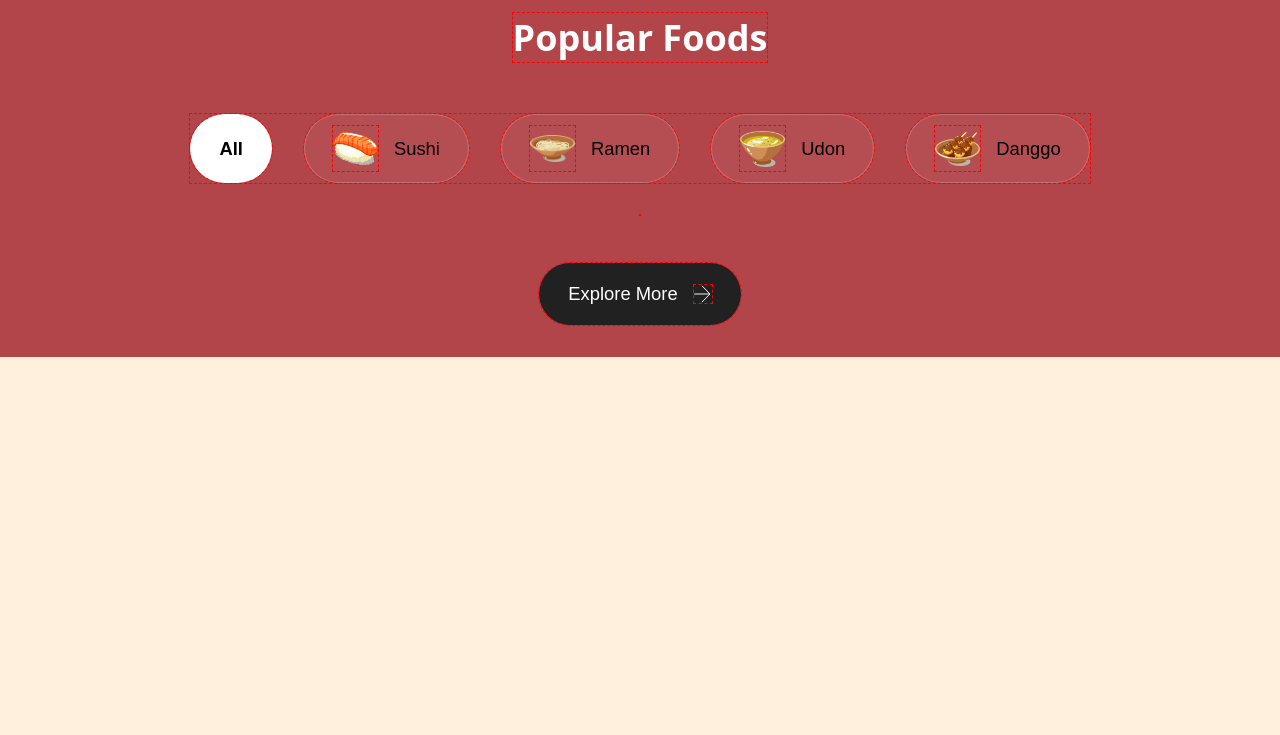
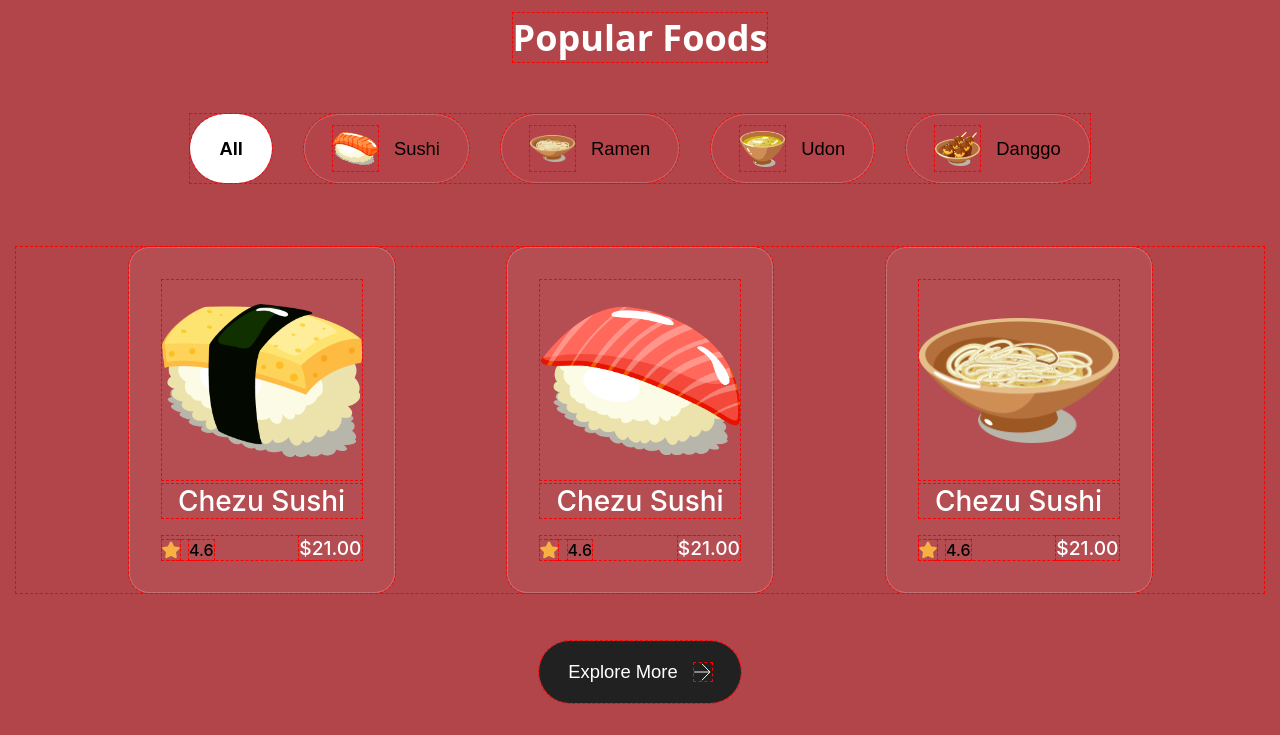
Before and after one commit to druxvh/sushiSite, a website built with Vite: page index.html in a window 1280 px wide. Shown: the part 1341-2076 px from the top of the page. Before the commit the page ends 1698 px from the top, so only its background shows below. Built offline with nearby package versions, Linux system fonts and the light colour scheme.

Commit message:
add popular foods catalogue

```diff
--- a/css/sections/menu.css
+++ b/css/sections/menu.css
@@ -34,7 +34,7 @@
   align-items: center;
   gap: 1rem;
   padding: 0.7rem 1.75rem;
-  background-color: rgba(255, 255, 255, 0.05);
+  background-color: rgba(234, 70, 70, 0.05);
   border: 1px solid rgba(255, 255, 255, 0.2);
   border-radius: 50px;
   font-size: 1.15rem;
@@ -72,3 +72,45 @@
   height: 18px;
   width: 18px;
 }
+
+.popular-foods__catalogue {
+  width: 100%;
+  display: flex;
+  justify-content: space-evenly;
+
+  margin-top: 2rem;
+}
+.popular-foods__card {
+  min-width: 250px;
+  padding: 2rem;
+  background-color: rgba(255, 255, 255, 0.05);
+  border: 1px solid rgba(255, 255, 255, 0.2);
+  border-radius: 20px;
+}
+.popular-foods__card-image {
+  object-fit: contain;
+  height: 200px;
+  width: 200px;
+}
+.popular-foods__card-title {
+  color: #fff;
+  text-align: center;
+  font-size: 1.75rem;
+  font-weight: 500;
+}
+.popular-foods__card-details {
+  margin-top: 18px;
+  display: flex;
+  justify-content: space-between;
+  align-items: end;
+}
+.popular-foods__card-rating {
+  display: flex;
+  gap: 0.6rem;
+  font-weight: 500;
+}
+.popular-foods__card-price {
+  color: #fff;
+  font-size: 1.2rem;
+  font-weight: 500;
+}
--- a/index.html
+++ b/index.html
@@ -105,7 +105,51 @@
         </button>
       </div>
       <div class="popular-foods__catalogue">
-        <!-- JS -->
+        <article class="popular-foods__card">
+          <img
+            class="popular-foods__card-image"
+            src="assets/sushi-12.png"
+            alt="sushi"
+          />
+          <h4 class="popular-foods__card-title">Chezu Sushi</h4>
+          <div class="popular-foods__card-details">
+            <div class="popular-foods__card-rating">
+              <img src="assets/star.svg" alt="star" />
+              <p>4.6</p>
+            </div>
+            <p class="popular-foods__card-price">$21.00</p>
+          </div>
+        </article>
+        <article class="popular-foods__card active-card">
+          <img
+            class="popular-foods__card-image"
+            src="assets/sushi-11.png"
+            alt="sushi"
+          />
+          <h4 class="popular-foods__card-title">Chezu Sushi</h4>
+          <div class="popular-foods__card-details">
+            <div class="popular-foods__card-rating">
+              <img src="assets/star.svg" alt="star" />
+              <p>4.6</p>
+            </div>
+            <p class="popular-foods__card-price">$21.00</p>
+          </div>
+        </article>
+        <article class="popular-foods__card">
+          <img
+            class="popular-foods__card-image"
+            src="assets/sushi-10.png"
+            alt="sushi"
+          />
+          <h4 class="popular-foods__card-title">Chezu Sushi</h4>
+          <div class="popular-foods__card-details">
+            <div class="popular-foods__card-rating">
+              <img src="assets/star.svg" alt="star" />
+              <p>4.6</p>
+            </div>
+            <p class="popular-foods__card-price">$21.00</p>
+          </div>
+        </article>
       </div>
       <button class="popular-foods__explore-btn">
         Explore More
```
